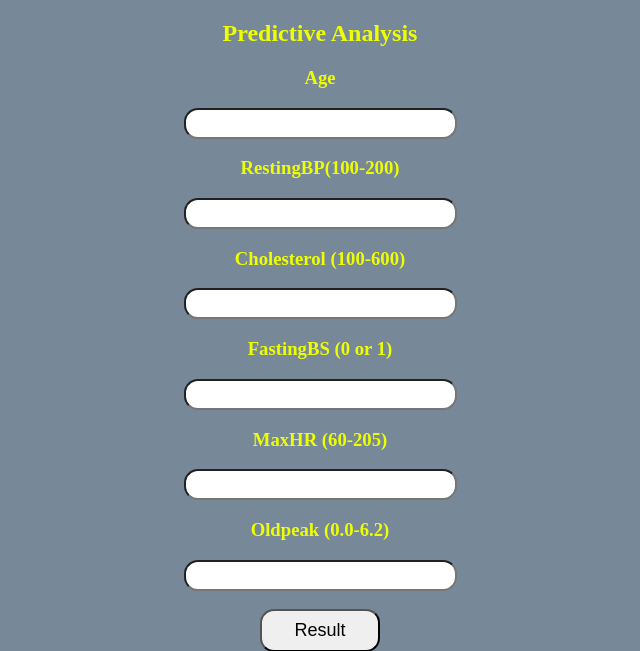
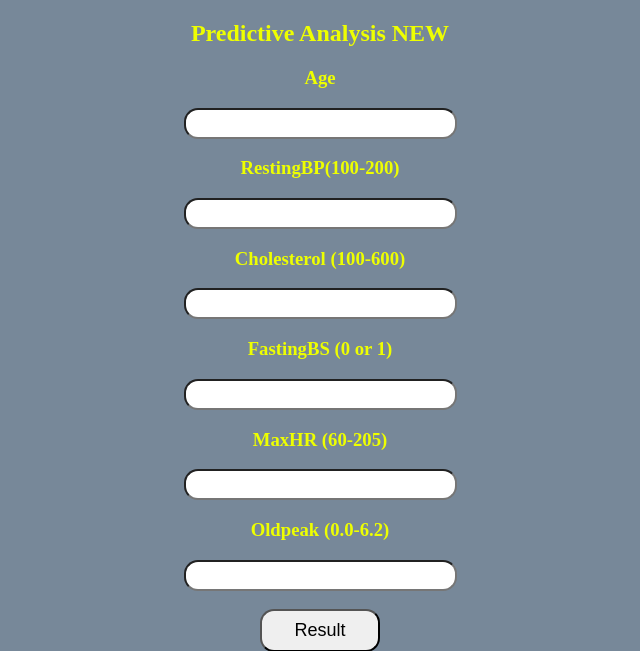
Before and after one commit to SinanDS/Heroku-demo, a Flask app: page / in a window 1280 px wide. Shown: the top 651 px of the page, without its empty margins (320-960 px from the left). Run offline with Flask 2, Linux system fonts and the light colour scheme; parts of the project's set-up code (start-up, migrations or seed data) failed here and were passed over.

Commit message:
REadme file and index.html updated.

```diff
--- a/templates/index.html
+++ b/templates/index.html
@@ -11,7 +11,7 @@
 
     <div style="color:rgb(238, 255, 0)">
         <form action="{{ url_for('predict')}}" method="post">
-            <h2>Predictive Analysis</h2>
+            <h2>Predictive Analysis NEW</h2>
             <h3>Age</h3><input id="first" name="Age" type="number " required="required">
             <h3>RestingBP(100-200)</h3><input id="second" name="RestingBP" required="required">
             <h3>Cholesterol (100-600)</h3><input id="third" name="Cholesterol" required="required">
```
Also changed, not shown: readme.md.
